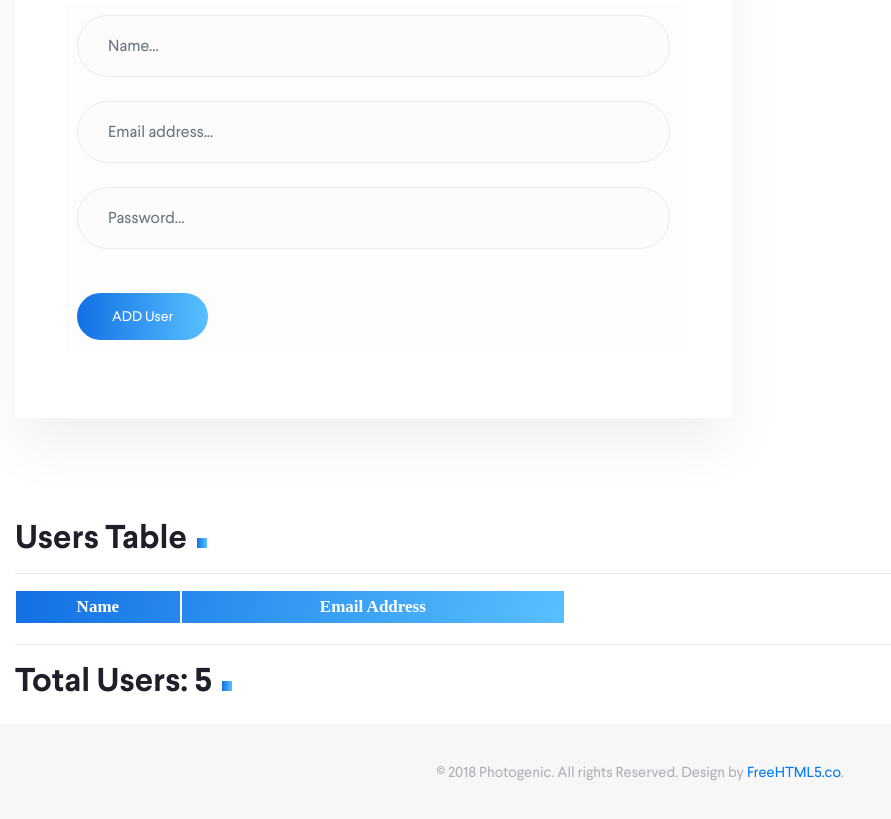
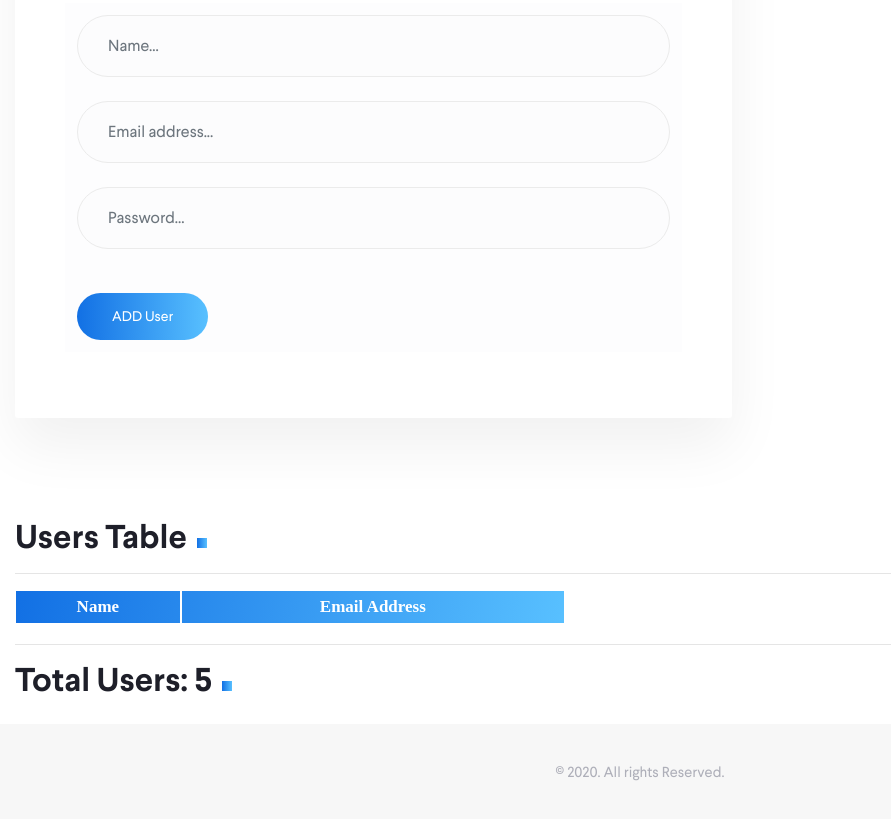
Before and after one commit to chetan9489/go-webapp, a plain HTML site: page client/index.html in a window 1280 px wide. Shown: the part 864-1683 px from the top of the page, without its empty margins (0-891 px from the left). Drawn offline with Linux system fonts and the light colour scheme; no server answers.

Commit message:
footer changes

```diff
--- a/client/index.html
+++ b/client/index.html
@@ -125,7 +125,7 @@
 
     <div class="container-fluid copy">
         <div class="col-lg-12">
-            <p>&copy; 2018 Photogenic. All rights Reserved. Design by <a href="https://freehtml5.co" target="_blank">FreeHTML5.co</a>.</p>
+            <p>&copy; 2020. All rights Reserved.</p>
         </div>
     </div>
 
```
